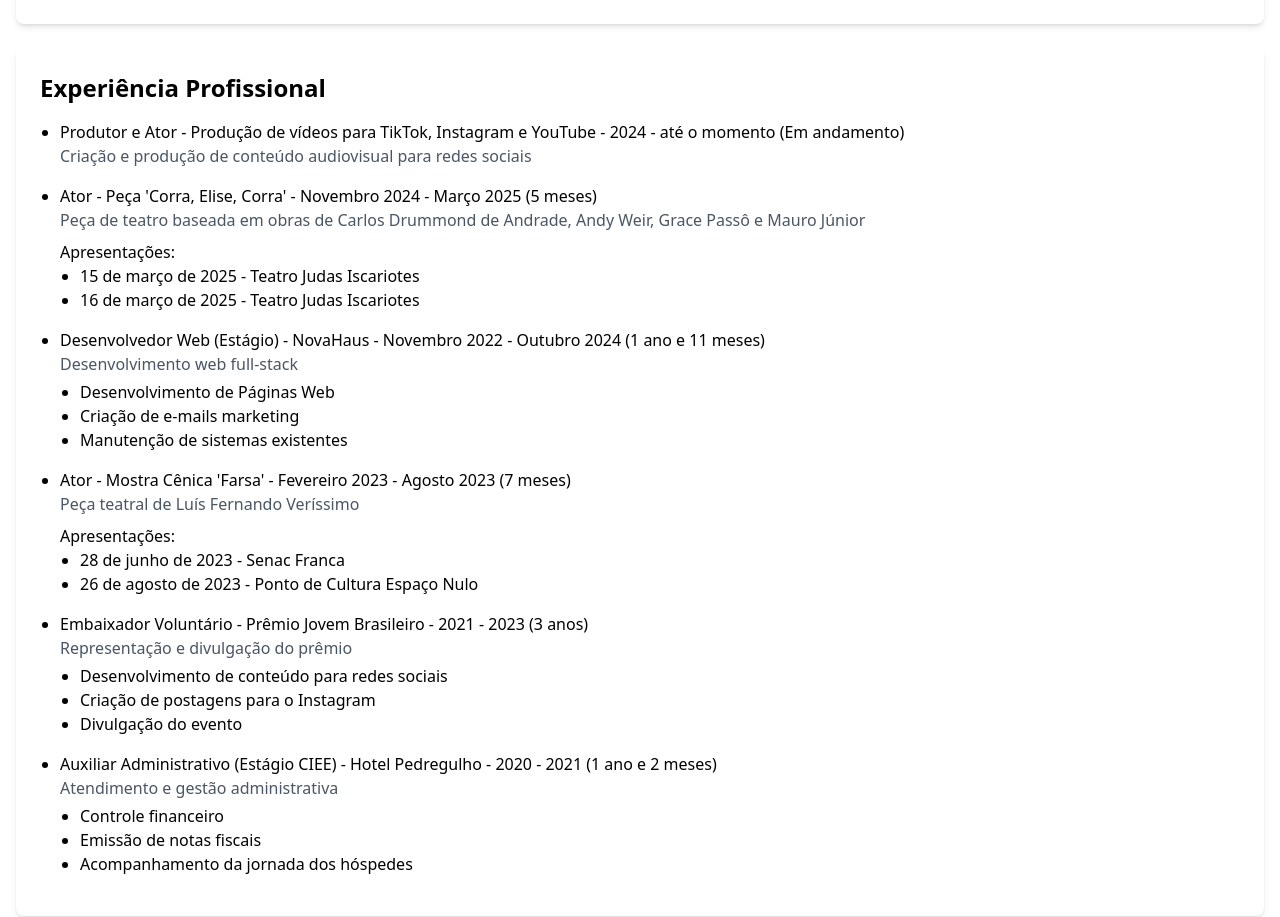
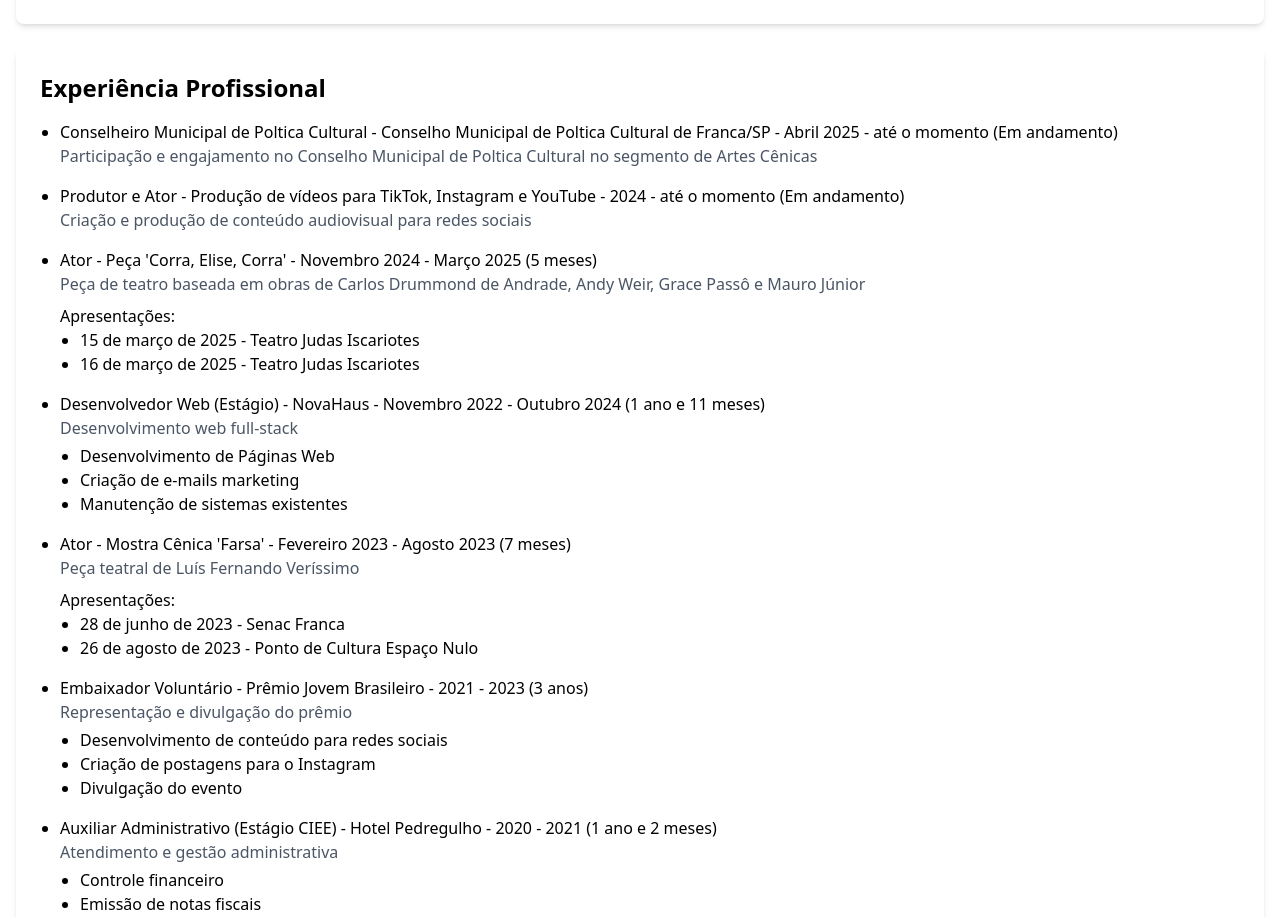
Before and after one commit to mateushilariodias/portfolios, a Next.js app: page /general in a window 1280 px wide. Shown: the part 984-1901 px from the top of the page. Built offline with nearby package versions, Linux system fonts and the light colour scheme.

Commit message:
style: add new export const experiences: ProfessionalExperience[] = [

```diff
--- a/src/data/professionalExperience.ts
+++ b/src/data/professionalExperience.ts
@@ -19,6 +19,15 @@ export interface ProfessionalExperience {
 }
 
 export const experiences: ProfessionalExperience[] = [
+    {
+        id: "conselheiro-cultural",
+        role: "Conselheiro Municipal de Poltica Cultural",
+        company: "Conselho Municipal de Poltica Cultural de Franca/SP",
+        period: "Abril 2025 - até o momento",
+        duration: "Em andamento",
+        type: "job",
+        description: "Participação e engajamento no Conselho Municipal de Poltica Cultural no segmento de Artes Cênicas"
+    },
     {
         id: "video-production",
         role: "Produtor e Ator",
```
